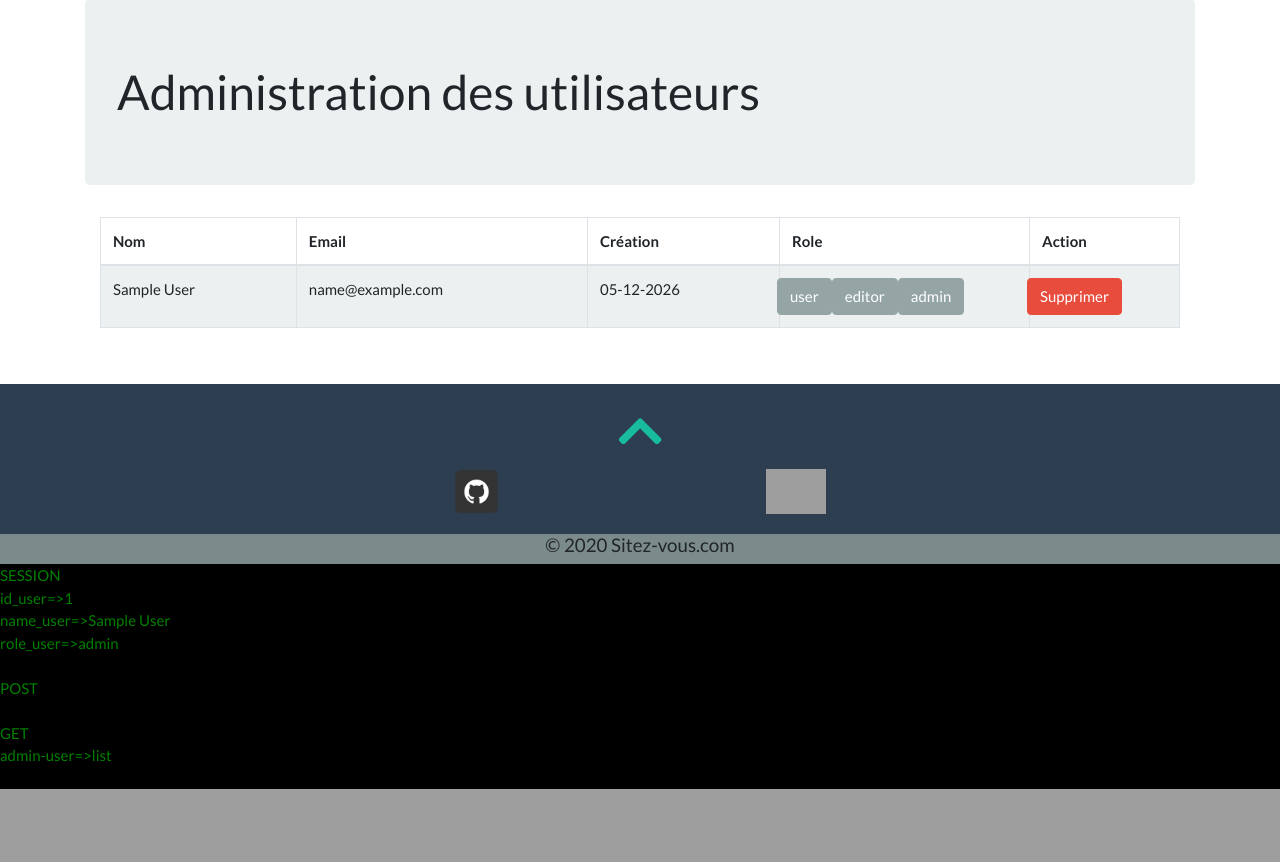
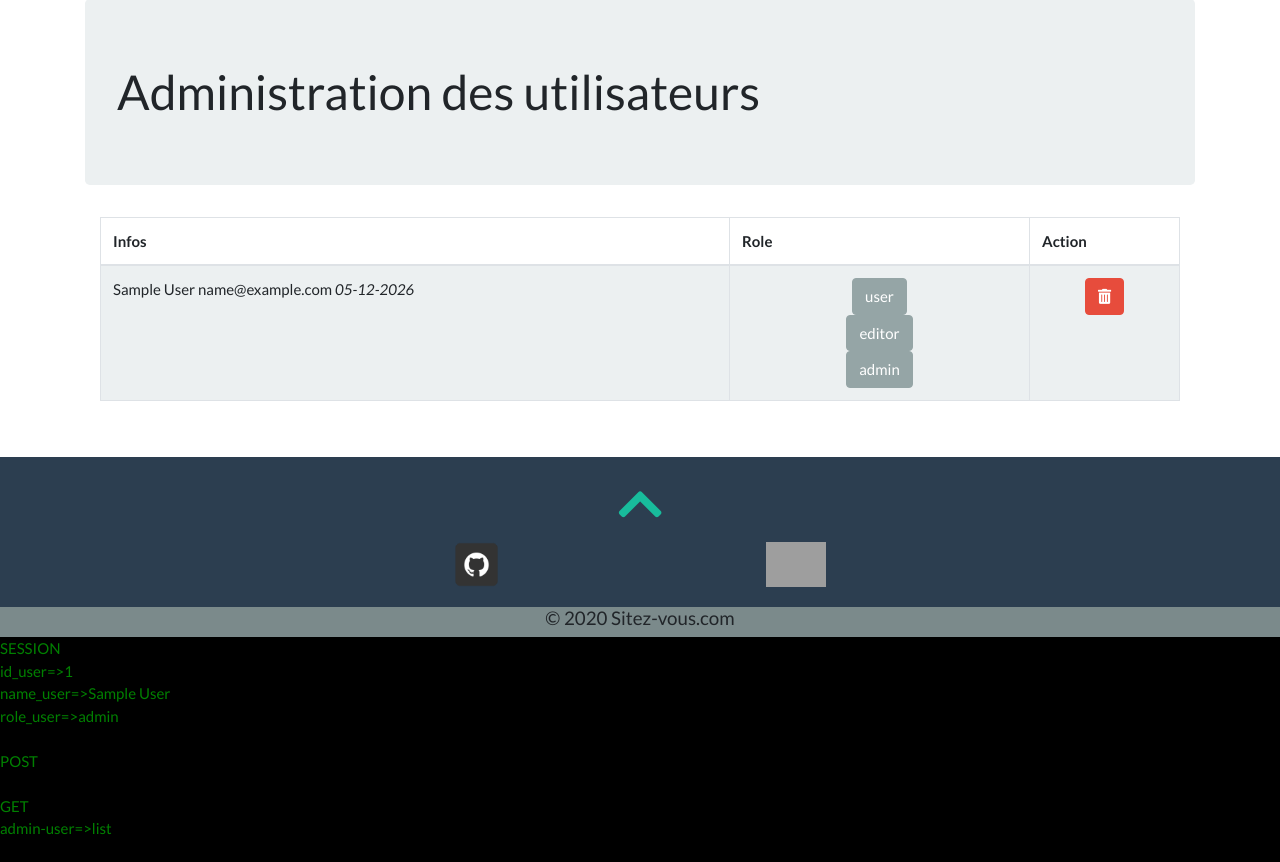
Before and after one commit to LFZDavid/OCR_P5, a PHP site: page /app/public/index.php?admin-user=list in a window 1280 px wide. Shown: the part 681-1543 px from the top of the page. Before the commit the page ends 1470 px from the top, so only its background shows below. Run offline with PHP 8.4, Linux system fonts and the light colour scheme; the visitor is signed in with stand-in values (Sample User, id 1); some libraries are stand-ins or nearby versions; grey boxes are pictures that could not be loaded.

Commit message:
layout admin user

```diff
--- a/app/templates/admin/user/index.html.twig
+++ b/app/templates/admin/user/index.html.twig
@@ -21,9 +21,7 @@
 		<table class="table table-striped table-bordered">
 			<thead>
 				<tr>
-					<th>Nom</th>
-					<th>Email</th>
-					<th>Création</th>
+					<th>Infos</th>
 					<th>Role</th>
 					<th>Action</th>
 				</tr>
@@ -31,11 +29,12 @@
 			<tbody>
 				{% for user in users %}
 				<tr>
-					<td>{{user.name}}</td>
-					<td>{{user.email}}</td>
-					<td>{{user.createdAt|date('d-m-Y')}}</td>
-					<td width="250">
-						<div class="row">
+					<td>{{user.name}}
+						{{user.email}}
+						<em>{{user.createdAt|date('d-m-Y')}}</em>
+					</td>
+					<td width="300">
+						<div class="row roles-btns">
 							<form action="index.php?admin-user=role" method="POST">
 								<div class="btn-group-toggle" data-toggle="buttons">
 									<input type="submit" {% if user.role=="user" %} class="btn btn-secondary active"
@@ -63,12 +62,14 @@
 						</div>
 					</td>
 					<td width="150">
-						<div class="row">
+						<div class="row delete-user-btn">
 							<form action="index.php?admin-user=delete&amp;id_user={{user.id}}" method="POST"
 								onclick="return confirm('Êtes-vous sûre ?')">
 								<input type="hidden" name="_method" value="DELETE">
 								<button class="btn btn-danger">
-									<span class="glyphicon glyphicon-remove">Supprimer</span>
+									<span class="glyphicon glyphicon-remove">
+										<i class="fas fa-trash-alt"></i>
+									</span>
 								</button>
 							</form>
 						</div>
--- a/app/views/css/styles.css
+++ b/app/views/css/styles.css
@@ -132,3 +132,20 @@
     justify-content: flex-end;
     flex-direction: row;
 }
+
+/* ADMIN USER */
+.roles-btns{
+    display:flex;
+    flex-direction: column;
+    justify-content: center;
+}
+.roles-btns>form{
+    display:flex;
+    flex-direction: row;
+    justify-content: center;
+}
+.delete-user-btn{
+    display:flex;
+    flex-direction: row;
+    justify-content: center;
+}
```
